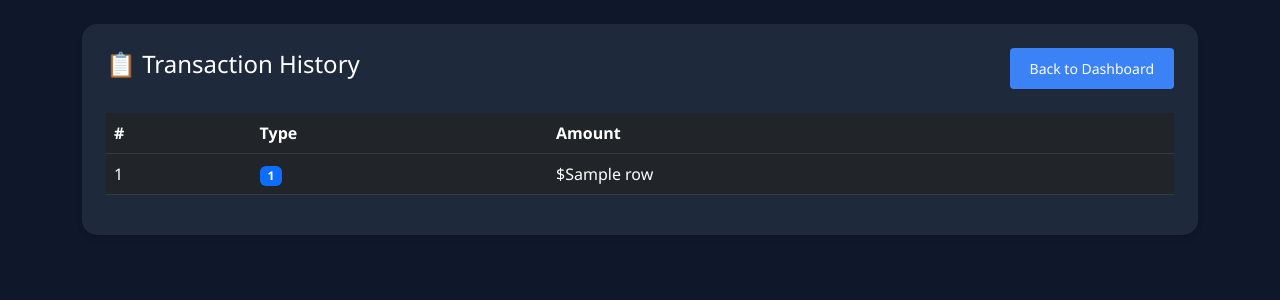
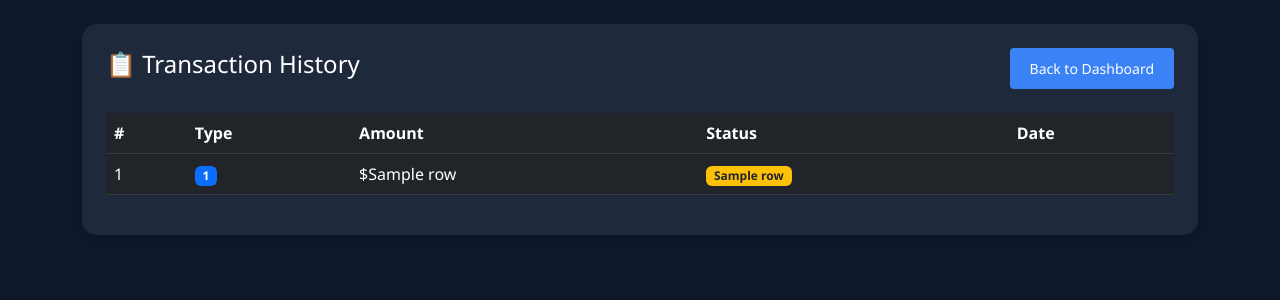
Before and after one commit to tamimalmahi/Betting-App, a Flask app: template templates/history.html in a window 1280 px wide. Shown: the part 57-357 px from the top of the page. Run offline with Flask 3, Linux system fonts and the light colour scheme; the template is opened without the code that fills it: most values are stand-ins (such as "Sample title", 1, 10 or a date in 2020).

Commit message:
Add status and date columns to transaction history

```diff
--- a/templates/history.html
+++ b/templates/history.html
@@ -14,6 +14,8 @@
                     <th>#</th>
                     <th>Type</th>
                     <th>Amount</th>
+                    <th>Status</th>
+                    <th>Date</th>
                 </tr>
             </thead>
             <tbody>
@@ -26,6 +28,12 @@
                         </span>
                     </td>
                     <td>${{ row[1] }}</td>
+                    <td>
+                        <span class="badge {% if row[2] == 'Approved' %}bg-success{% elif row[2] == 'Rejected' %}bg-danger{% else %}bg-warning text-dark{% endif %}">
+                            {{ row[2] }}
+                        </span>
+                    </td>
+                    <td class="text-muted" style="font-size:0.85rem;">{{ row[3].strftime('%Y-%m-%d %H:%M') if row[3] else '-' }}</td>
                 </tr>
                 {% endfor %}
             </tbody>
```
